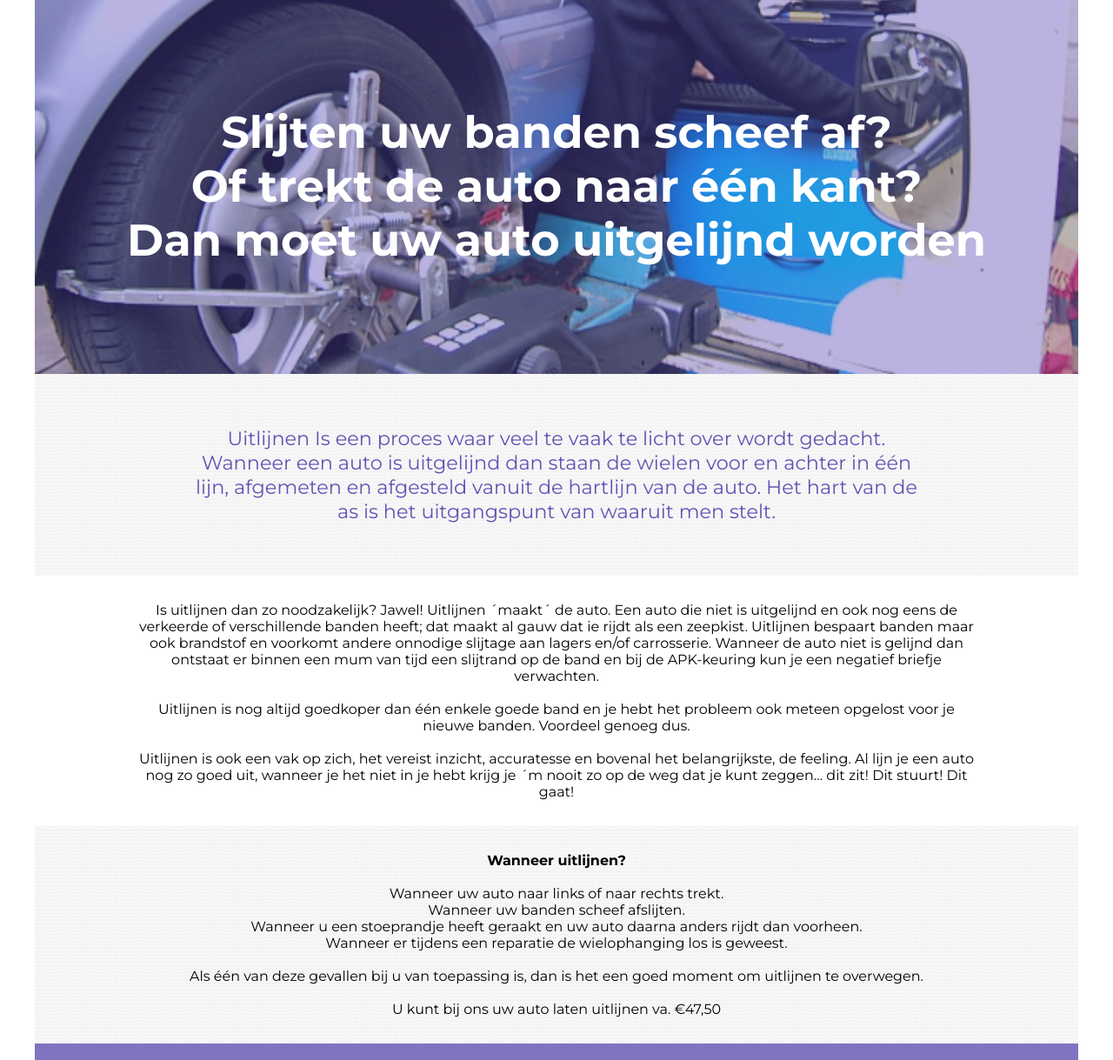
After one commit to Ozitiho/as2000website, a PHP site: page /werkplaats/uitlijnen.php in a window 1280 px wide. The commit adds this page. Shown: the part 129-1348 px from the top of the page at 87% size. Run offline with PHP 8.4, Linux system fonts and the light colour scheme.

Commit message:
filled all pages with old content

```diff
--- a/anwb.php
+++ b/anwb.php
@@ -5,7 +5,7 @@
 
 <section class='contactdiv anwb'>
 	<div class='blueoverlay'> <!-- COLORoverlay as class name -->
-		<h2>Pech onderweg. Het kan de beste overkomen.
+		<h2 class='contactdivtext'>Pech onderweg. Het kan de beste overkomen.
 		</h2>
 	</div>
 </section>
--- a/css/style.css
+++ b/css/style.css
@@ -163,10 +163,47 @@ section {
     background-position: 50% 40%;
 }
 
+.contactdiv.apk {
+	background: url('/images/apkdiv.jpg');
+	background-size: cover;
+    background-position: 50% 40%;
+}
+
+.contactdiv.caravan {
+	background: url('/images/caravan.jpg');
+	background-size: cover;
+    background-position: 50% 40%;
+}
+
+.contactdiv.airco {
+	background: url('/images/airco1.jpg');
+	background-size: cover;
+    background-position: 50% 50%;
+}
+.contactdiv.werkplaats {
+	background: url('/images/werkplaats.jpg');
+	background-size: cover;
+    background-position: 0% 50%;
+}
+.contactdiv.uitlijnen {
+	background: url('/images/uitlijnen.jpg');
+	background-size: cover;
+    background-position: 0% 70%;
+}
+
 .contactdiv  .blueoverlay{
 	display: inline-block;
 	background-color: rgba(84, 67, 180, 0.40);
+	width: 100%;
+}
+
+.contactdivtext{
 	padding: 80px;
+}
+
+.buttonspace{
+	padding-bottom: 0;
+	margin-bottom: 0;
 }
 
 .contactdiv button{
@@ -177,6 +214,8 @@ section {
 	color: white;
 	font-size: 21px;
 	font-weight: 700;
+	clear: both;
+	margin: 80px;
 }
 
 .complimentdiv{
@@ -212,6 +251,13 @@ section {
 	margin-left: auto;
 	margin-right: auto;
 	padding: 60px;
+}
+
+.longtext{
+	margin: 0;
+	padding: 30px;
+	padding-left: 10%;
+	padding-right: 10%;
 }
 
 .anwbdiv{
--- a/index.php
+++ b/index.php
@@ -5,7 +5,7 @@
 
 <section class='contactdiv'>
 	<div class='blueoverlay'> <!-- COLORoverlay as class name -->
-		<h2>Al meer dan 20 jaar passie en ervaring betekent dat we alleen het beste voor uw auto hebben
+		<h2 class='contactdivtext buttonspace'>Al meer dan 20 jaar passie en ervaring betekent dat we alleen het beste voor uw auto hebben
 		</h2>
 		<button>Neem hier contact op</button>
 	</div>
--- a/templates/footer.html
+++ b/templates/footer.html
@@ -24,7 +24,7 @@
         		echo '<script type="text/javascript" src="'. $bestandnaam . '"> </script>';
         	}
         ?>
-		<script type="text/javascript" src="js/flexnav-master/js/jquery.flexnav.min.js"></script>
+		<script type="text/javascript" src="/js/flexnav-master/js/jquery.flexnav.min.js"></script>
 		<script type="text/javascript">$(".flexnav").flexNav();</script>
     </body>
 </html>
--- a/templates/header.html
+++ b/templates/header.html
@@ -3,13 +3,13 @@
 <head>
     <title><?php echo $title; ?></title>
 	<meta charset="utf-8" />
-    <link rel="stylesheet" type="text/cs-s" href="css/normalize.css"/>
+    <link rel="stylesheet" type="text/cs-s" href="/css/normalize.css"/>
 	<link href='http://fonts.googleapis.com/css?family=Alegreya:400italic,700italic|Montserrat:400,700' rel='stylesheet' type='text/css'>
-    <link rel="stylesheet" href="css/fonticons.css"/>
-	<link href="js/flexnav-master/css/flexnav.css" rel="stylesheet" type="text/css" />
-    <link rel="stylesheet" type="text/css" href="css/style.css"/>
-    <script type="text/javascript" src="js/header.js"> </script>
-	<script src="js/jquery-2.1.0.min.js" type="text/JavaScript"></script>
+    <link rel="stylesheet" href="/css/fonticons.css"/>
+	<link href="/js/flexnav-master/css/flexnav.css" rel="stylesheet" type="text/css" />
+    <link rel="stylesheet" type="text/css" href="/css/style.css"/>
+    <script type="text/javascript" src="/js/header.js"> </script>
+	<script src="/js/jquery-2.1.0.min.js" type="text/JavaScript"></script>
 	<?php
 		if(isset($head)){
 			echo $head;
@@ -24,7 +24,7 @@
 			<div class="menu-button">Menu</div>
 			<img id='logo' src="/images/logoas2000.jpg" >
 			<ul class="flexnav flex-container" data-breakpoint="800">
-				<li><a href="index.php">
+				<li><a href="/index.php">
 					<div class="fs1" aria-hidden="true" data-icon="&#xe074;"></div>Home</a>
 				</li>
 				<li><a href="http://vl.autotrack.nl/1367/O">
@@ -37,30 +37,30 @@
 					<div class="clearoverlay">
 						<ul class="dropdown">
 							<li>
-								<a href="werkplaats/apk.php">APK</a>
+								<a href="/werkplaats/apk.php">APK</a>
 							</li>
 							<li>
-								<a href="werkplaats/airco.php">Airco</a>
+								<a href="/werkplaats/airco.php">Airco</a>
 							</li>
 							<li>
-								<a href="werkplaats/diagnosis.php">Diagnosis</a>
+								<a href="/werkplaats/diagnosis.php">Diagnosis</a>
 							</li>
 							<li>
-								<a href="werkplaats/prijzen.php">Prijzen</a>
+								<a href="/werkplaats/prijzen.php">Prijzen</a>
 							</li>
 							<li>
-								<a href="werkplaats/uitlijnen.php">Uitlijnen</a>
+								<a href="/werkplaats/uitlijnen.php">Uitlijnen</a>
 							</li>
 						</ul>
 					</div>
 				</div>
-				<li><a href="caravan.php">
+				<li><a href="/caravan.php">
 					<div class="fs1" aria-hidden="true" data-icon="&#xe005;"></div>Caravan</a>
 				</li>
-				<li><a href="anwb.php">
+				<li><a href="/anwb.php">
 					<div class="fs1" aria-hidden="true" data-icon="&#xe077;"></div>ANWB-pechhulp</a>
 				</li>
-				<li><a href="contact.php">
+				<li><a href="/contact.php">
 					<div class="fs1" aria-hidden="true" data-icon="&#xe090;"></div>Contact</a>
 				</li>
 			</ul>
--- /dev/null
+++ b/werkplaats/uitlijnen.php
@@ -0,0 +1,49 @@
+<?php
+	$title = "Autoservice 2000 - Home";
+	include '../templates/header.html';
+?>
+
+<section class='contactdiv uitlijnen'>
+	<div class='blueoverlay'> <!-- COLORoverlay as class name -->
+		<h2 class='contactdivtext'>
+			Slijten uw banden scheef af?<br>
+			Of trekt de auto naar één kant?<br>
+			Dan moet uw auto uitgelijnd worden
+		</h2>
+	</div>
+</section>
+<section class='anwbdiv'>
+	<div class='clearoverlay'>
+		<h3 class="bigtext">
+			Uitlijnen Is een proces waar veel te vaak te licht over wordt gedacht. Wanneer een auto is uitgelijnd dan staan de wielen voor en achter in één lijn, afgemeten en afgesteld vanuit de hartlijn van de auto. Het hart van de as is het uitgangspunt van waaruit men stelt.
+		</h3>
+	</div>
+</section>
+<section>
+	<div class='whiteoverlay'>
+		<p class="longtext">
+			Is uitlijnen dan zo noodzakelijk? Jawel! Uitlijnen ´maakt´ de auto. Een auto die niet is uitgelijnd en ook nog eens de verkeerde of verschillende banden heeft; dat maakt al gauw dat ie rijdt als een zeepkist. Uitlijnen bespaart banden maar ook brandstof en voorkomt andere onnodige slijtage aan lagers en/of carrosserie. Wanneer de auto niet is gelijnd dan ontstaat er binnen een mum van tijd een slijtrand op de band en bij de APK-keuring kun je een negatief briefje verwachten.
+			<br><br>
+			Uitlijnen is nog altijd goedkoper dan één enkele goede band en je hebt het probleem ook meteen opgelost voor je nieuwe banden. Voordeel genoeg dus.
+			<br><br>
+			Uitlijnen is ook een vak op zich, het vereist inzicht, accuratesse en bovenal het belangrijkste, de feeling. Al lijn je een auto nog zo goed uit, wanneer je het niet in je hebt krijg je ´m nooit zo op de weg dat je kunt zeggen… dit zit! Dit stuurt! Dit gaat!
+		</p>
+	</div>
+</section>
+<section class='anwbdiv'>
+	<div class='clearoverlay'>
+		<p class="longtext">
+			<b>Wanneer uitlijnen?</b> <br><br>
+			Wanneer uw auto naar links of naar rechts trekt. <br>
+			Wanneer uw banden scheef afslijten.<br>
+			Wanneer u een stoeprandje heeft geraakt en uw auto daarna anders rijdt dan voorheen.<br>
+			Wanneer er tijdens een reparatie de wielophanging los is geweest.<br>
+			<br>
+			Als één van deze gevallen bij u van toepassing is, dan is het een goed moment om uitlijnen te overwegen.
+			<br><br>
+			U kunt bij ons uw auto laten uitlijnen va. €47,50
+		</p>
+	</div>
+</section>
+
+<?php include '../templates/footer.html';?>
```
Also changed, not shown: caravan.php (added, +48 -0 lines), werkplaats/airco.php (added, +43 -0 lines), werkplaats/apk.php (added, +44 -0 lines), werkplaats/diagnosis.php (added, +37 -0 lines), werkplaats/prijzen.php (added, +27 -0 lines), images/airco1.jpg (added), images/apkdiv.jpg (added), images/caravan.jpg (added), images/uitlijnen.jpg (added), images/werkplaats.jpg (added).
